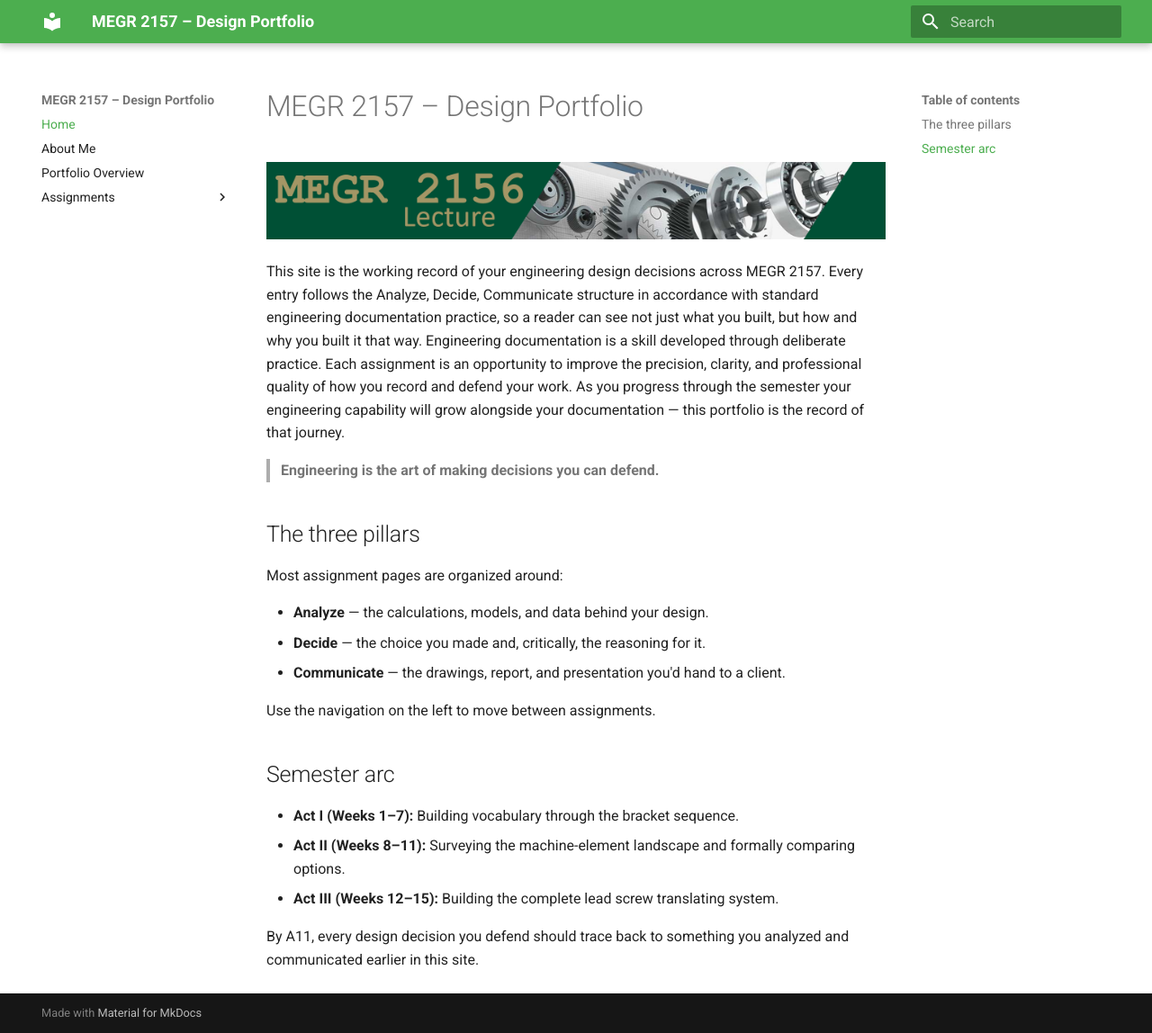
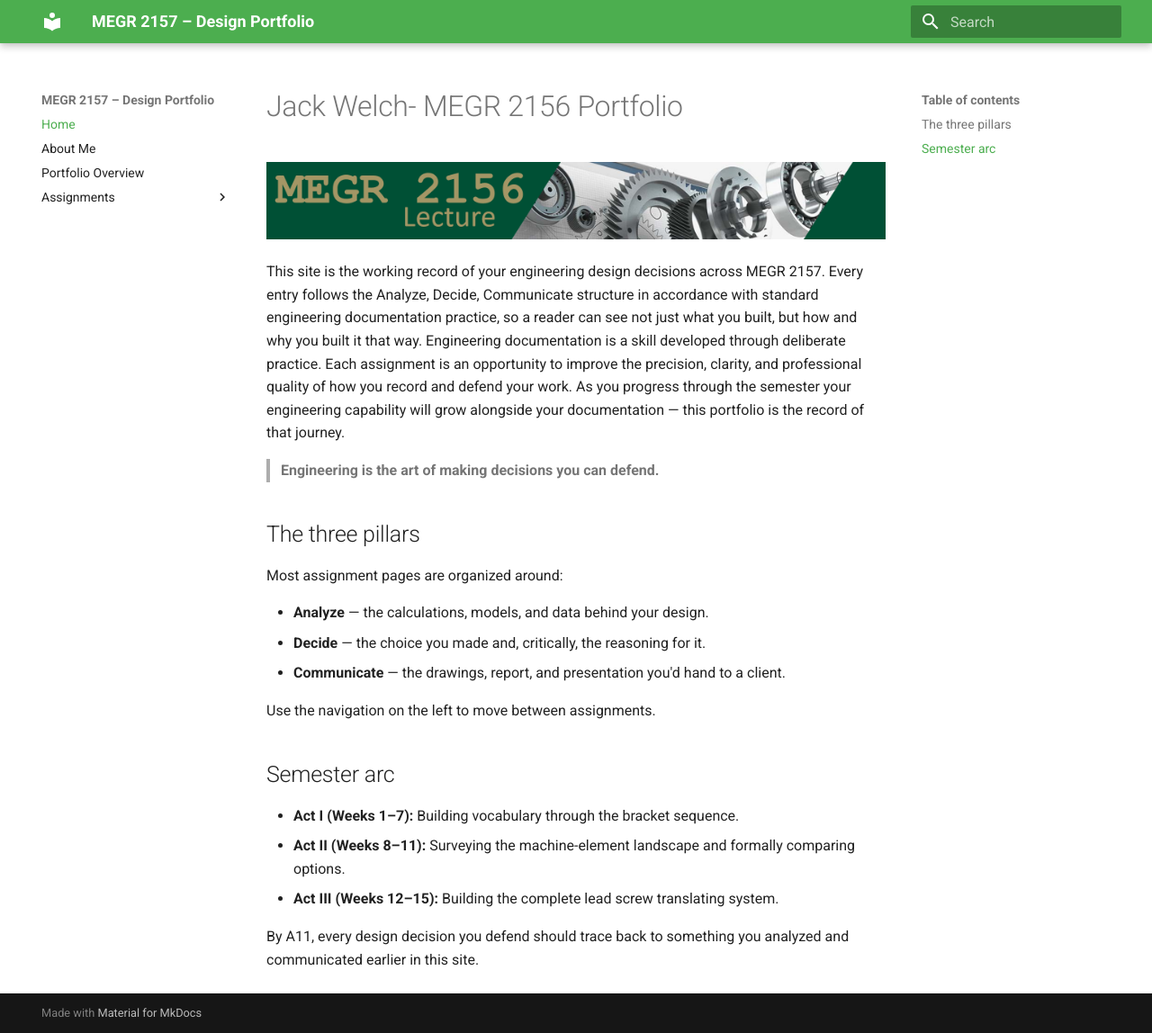
Before and after one commit to jwelch37/megr2156-portfolio, an MkDocs documentation site: the page built from docs/index.md, in a window 1280 px wide and 1148 px high. Shown: the whole window at 90% size. Built offline with MkDocs 1.6.1 and Material for MkDocs 9.7.7, drawn with Linux system fonts in a browser that asks for light colours.

Commit message:
Change portfolio title to Jack Welch - MEGR 2156
Updated portfolio title and course number in documentation.

```diff
--- a/docs/index.md
+++ b/docs/index.md
@@ -1,4 +1,4 @@
-# MEGR 2157 – Design Portfolio
+# Jack Welch- MEGR 2156 Portfolio
 
 ![MEGR 2156-7 Title](MEGR2156title.png)
 
```
